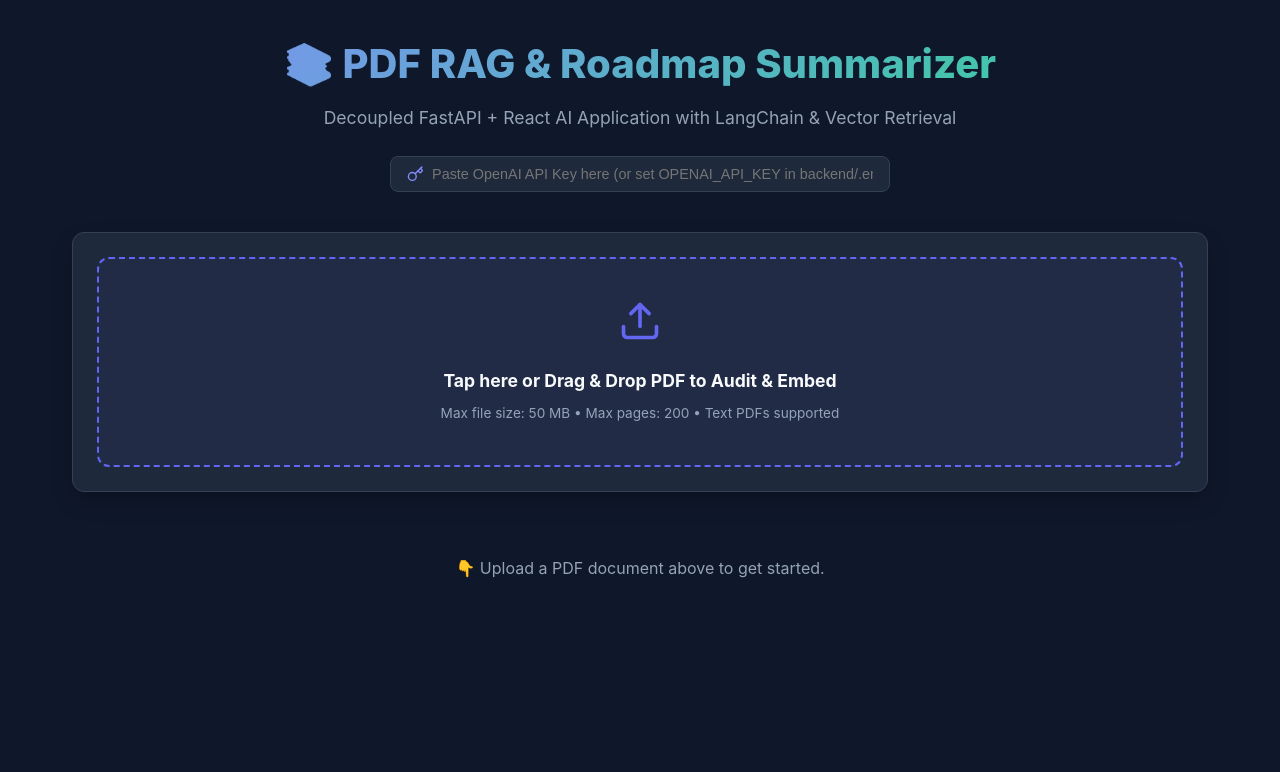
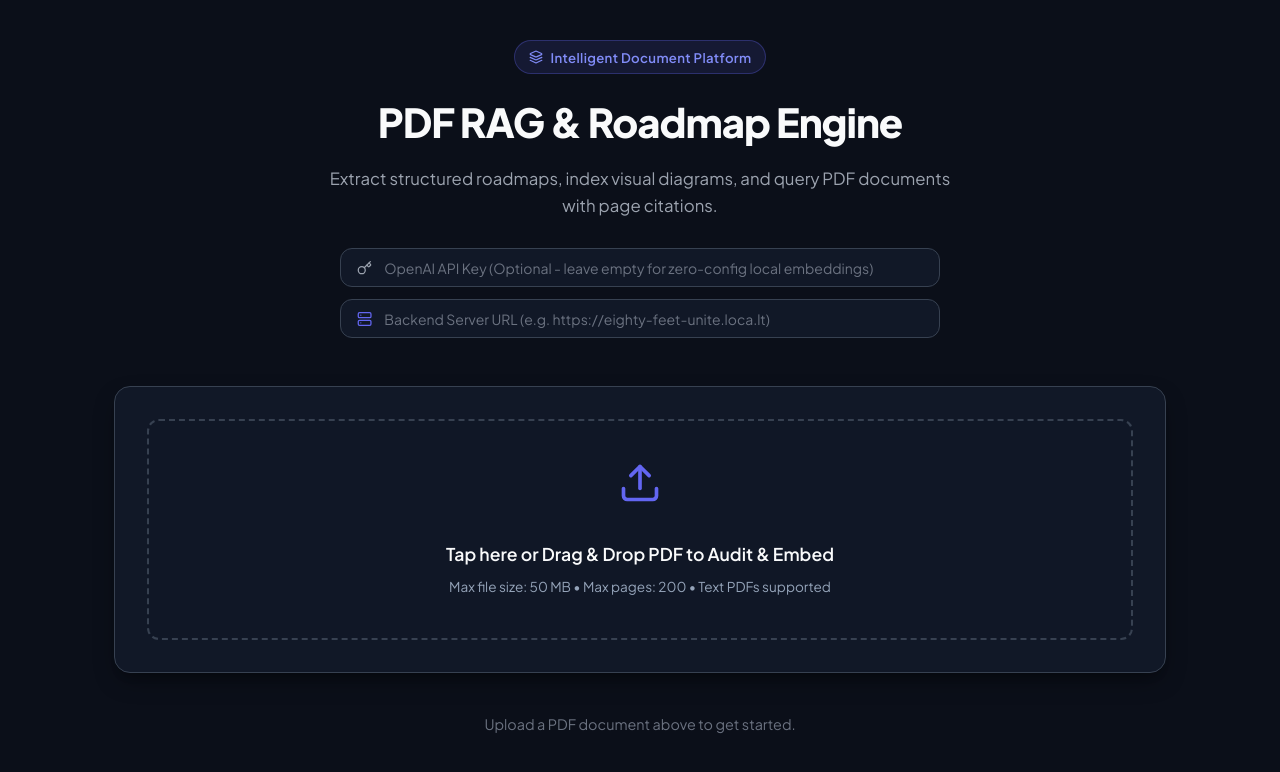
Before and after one commit to Shubham200020/pdf-rag-summarizer, a React (Vite) app in the folder frontend/: page / in a window 1280 px wide. Shown: the top 772 px of the page. Built offline with nearby package versions, Linux system fonts and the light colour scheme.

Commit message:
Redesign UI/UX with modern SaaS typography, clean dark slate palette, and crisp layout

```diff
--- a/frontend/src/App.jsx
+++ b/frontend/src/App.jsx
@@ -1,73 +1,94 @@
-import React, { useState } from 'react';
+import React, { useState, useEffect } from 'react';
 import PdfUploader from './components/PdfUploader';
 import SummaryRoadmapView from './components/SummaryRoadmapView';
 import RagChat from './components/RagChat';
-import { Key } from 'lucide-react';
+import { FileText, MessageSquare, Key, Server, Sparkles, Layers } from 'lucide-react';
 
 export default function App() {
+  const [apiKey, setApiKey] = useState(localStorage.getItem('openai_api_key') || '');
+  const [backendUrl, setBackendUrl] = useState(localStorage.getItem('custom_backend_url') || '');
+  const [activeDocument, setActiveDocument] = useState(null);
   const [activeTab, setActiveTab] = useState('summary');
-  const [uploadedPdf, setUploadedPdf] = useState(null);
-  const [apiKey, setApiKey] = useState('');
+
+  useEffect(() => {
+    localStorage.setItem('openai_api_key', apiKey);
+  }, [apiKey]);
+
+  const handleBackendUrlChange = (e) => {
+    const val = e.target.value;
+    setBackendUrl(val);
+    if (val) {
+      localStorage.setItem('custom_backend_url', val);
+    } else {
+      localStorage.removeItem('custom_backend_url');
+    }
+  };
 
   return (
     <div className="app-container">
       <header className="header">
-        <h1>📚 PDF RAG & Roadmap Summarizer</h1>
-        <p>Decoupled FastAPI + React AI Application with LangChain & Vector Retrieval</p>
+        <div className="brand-badge">
+          <Layers size={14} /> Intelligent Document Platform
+        </div>
+        <h1>PDF RAG & Roadmap Engine</h1>
+        <p>Extract structured roadmaps, index visual diagrams, and query PDF documents with page citations.</p>
 
-        {/* OpenAI API Key Setting */}
-        <div style={{ maxWidth: '500px', margin: '1.5rem auto 0', display: 'flex', alignItems: 'center', gap: '0.5rem', background: '#1e293b', padding: '0.5rem 1rem', borderRadius: '8px', border: '1px solid #334155' }}>
-          <Key size={18} style={{ color: '#818cf8' }} />
+        {/* Configurations */}
+        <div className="config-bar">
+          <div className="input-container">
+            <Key size={16} style={{ color: '#9ca3af', marginRight: '0.75rem' }} />
             <input
               type="password"
-            placeholder="Paste OpenAI API Key here (or set OPENAI_API_KEY in backend/.env)"
+              placeholder="OpenAI API Key (Optional - leave empty for zero-config local embeddings)"
               value={apiKey}
               onChange={(e) => setApiKey(e.target.value)}
-            style={{ background: 'none', border: 'none', color: '#fff', width: '100%', outline: 'none', fontSize: '0.9rem' }}
             />
+          </div>
+
+          <div className="input-container">
+            <Server size={16} style={{ color: '#6366f1', marginRight: '0.75rem' }} />
+            <input
+              type="text"
+              placeholder="Backend Server URL (e.g. https://eighty-feet-unite.loca.lt)"
+              value={backendUrl}
+              onChange={handleBackendUrlChange}
+            />
+          </div>
         </div>
       </header>
 
-      {/* PDF Upload Section */}
-      <PdfUploader apiKey={apiKey} onPdfUploaded={(info) => setUploadedPdf(info)} />
+      <main>
+        <PdfUploader apiKey={apiKey} onPdfUploaded={(doc) => setActiveDocument(doc)} />
 
-      {/* Tabbed Navigation */}
-      {uploadedPdf ? (
-        <>
+        {activeDocument ? (
+          <div style={{ marginTop: '2rem' }}>
             <div className="tabs-header">
               <button
                 className={`tab-btn ${activeTab === 'summary' ? 'active' : ''}`}
                 onClick={() => setActiveTab('summary')}
               >
-              📝 Summary & Roadmap
+                <Sparkles size={16} /> Summary & Roadmap
               </button>
               <button
                 className={`tab-btn ${activeTab === 'chat' ? 'active' : ''}`}
                 onClick={() => setActiveTab('chat')}
               >
-              💬 Conversational RAG Chat
+                <MessageSquare size={16} /> Conversational RAG Q&A
               </button>
             </div>
 
-          {activeTab === 'summary' && (
-            <SummaryRoadmapView
-              documentId={uploadedPdf.document_id}
-              apiKey={apiKey}
-            />
+            {activeTab === 'summary' ? (
+              <SummaryRoadmapView documentId={activeDocument.document_id} apiKey={apiKey} />
+            ) : (
+              <RagChat documentId={activeDocument.document_id} apiKey={apiKey} />
             )}
-
-          {activeTab === 'chat' && (
-            <RagChat
-              documentId={uploadedPdf.document_id}
-              apiKey={apiKey}
-            />
-          )}
-        </>
+          </div>
         ) : (
-        <div style={{ textAlign: 'center', padding: '2rem', color: '#94a3b8' }}>
-          <p>👇 Upload a PDF document above to get started.</p>
+          <div style={{ textAlign: 'center', marginTop: '2.5rem', color: '#6b7280', fontSize: '0.9rem' }}>
+            <p>Upload a PDF document above to get started.</p>
           </div>
         )}
+      </main>
     </div>
   );
 }
--- a/frontend/src/index.css
+++ b/frontend/src/index.css
@@ -1,14 +1,32 @@
+@import url('https://fonts.googleapis.com/css2?family=Plus+Jakarta+Sans:wght@400;500;600;700;800&family=JetBrains+Mono:wght@400;500&display=swap');
+
 :root {
-  --bg-dark: #0f172a;
-  --bg-card: #1e293b;
-  --bg-hover: #334155;
-  --text-main: #f8fafc;
-  --text-muted: #94a3b8;
-  --accent-primary: #6366f1;
-  --accent-success: #10b981;
-  --accent-warning: #f59e0b;
-  --border-color: #334155;
-  --radius-lg: 12px;
+  --bg-slate: #0b0f19;
+  --bg-surface: #111827;
+  --bg-card: #1f2937;
+  --bg-input: #111827;
+  --border-subtle: #374151;
+  --border-glow: #4f46e5;
+
+  --text-heading: #f9fafb;
+  --text-body: #e5e7eb;
+  --text-muted: #9ca3af;
+
+  --brand-primary: #6366f1;
+  --brand-hover: #4f46e5;
+  --brand-accent: #3b82f6;
+
+  --status-success: #10b981;
+  --status-error: #ef4444;
+  --status-warning: #f59e0b;
+
+  --radius-sm: 8px;
+  --radius-md: 12px;
+  --radius-lg: 16px;
+
+  --shadow-sm: 0 1px 2px 0 rgba(0, 0, 0, 0.05);
+  --shadow-md: 0 4px 6px -1px rgba(0, 0, 0, 0.2), 0 2px 4px -1px rgba(0, 0, 0, 0.1);
+  --shadow-lg: 0 10px 25px -5px rgba(0, 0, 0, 0.4), 0 8px 10px -6px rgba(0, 0, 0, 0.2);
 }
 
 * {
@@ -18,160 +36,201 @@
 }
 
 body {
-  font-family: 'Inter', system-ui, -apple-system, sans-serif;
-  background-color: var(--bg-dark);
-  color: var(--text-main);
+  font-family: 'Plus Jakarta Sans', -apple-system, BlinkMacSystemFont, "Segoe UI", Roboto, sans-serif;
+  background-color: var(--bg-slate);
+  color: var(--text-body);
   line-height: 1.6;
+  -webkit-font-smoothing: antialiased;
+  -moz-osx-font-smoothing: grayscale;
 }
 
 .app-container {
-  max-width: 1200px;
+  max-width: 1100px;
   margin: 0 auto;
-  padding: 2rem;
+  padding: 2.5rem 1.5rem;
 }
 
+/* Professional Header */
 .header {
   text-align: center;
-  margin-bottom: 2.5rem;
+  margin-bottom: 3rem;
+}
+
+.brand-badge {
+  display: inline-flex;
+  align-items: center;
+  gap: 0.5rem;
+  padding: 0.35rem 0.85rem;
+  background: rgba(99, 102, 241, 0.12);
+  border: 1px solid rgba(99, 102, 241, 0.3);
+  border-radius: 9999px;
+  color: #818cf8;
+  font-size: 0.825rem;
+  font-weight: 600;
+  letter-spacing: 0.025em;
+  margin-bottom: 1rem;
 }
 
 .header h1 {
   font-size: 2.5rem;
   font-weight: 800;
-  background: linear-gradient(135deg, #818cf8 0%, #34d399 100%);
-  -webkit-background-clip: text;
-  -webkit-text-fill-color: transparent;
-  margin-bottom: 0.5rem;
+  color: var(--text-heading);
+  letter-spacing: -0.025em;
+  margin-bottom: 0.75rem;
 }
 
 .header p {
   color: var(--text-muted);
-  font-size: 1.1rem;
+  font-size: 1.05rem;
+  max-width: 640px;
+  margin: 0 auto;
 }
 
+/* Config Toolbar */
+.config-bar {
+  max-width: 600px;
+  margin: 1.75rem auto 0;
+  display: flex;
+  flex-direction: column;
+  gap: 0.75rem;
+}
+
+.input-container {
+  display: flex;
+  align-items: center;
+  background-color: var(--bg-surface);
+  border: 1px solid var(--border-subtle);
+  border-radius: var(--radius-md);
+  padding: 0.6rem 1rem;
+  transition: all 0.2s ease;
+}
+
+.input-container:focus-within {
+  border-color: var(--brand-primary);
+  box-shadow: 0 0 0 3px rgba(99, 102, 241, 0.15);
+}
+
+.input-container input {
+  background: transparent;
+  border: none;
+  color: var(--text-heading);
+  width: 100%;
+  outline: none;
+  font-size: 0.875rem;
+  font-family: inherit;
+}
+
+.input-container input::placeholder {
+  color: #6b7280;
+}
+
+/* Card Containers */
 .card {
-  background-color: var(--bg-card);
-  border: 1px solid var(--border-color);
+  background-color: var(--bg-surface);
+  border: 1px solid var(--border-subtle);
   border-radius: var(--radius-lg);
-  padding: 1.5rem;
-  box-shadow: 0 10px 25px -5px rgba(0, 0, 0, 0.3);
+  padding: 2rem;
+  box-shadow: var(--shadow-lg);
   margin-bottom: 2rem;
 }
 
+/* Clean Dropzone */
+.dropzone {
+  border: 2px dashed var(--border-subtle);
+  border-radius: var(--radius-md);
+  padding: 3rem 1.5rem;
+  text-align: center;
+  background: rgba(17, 24, 39, 0.6);
+  cursor: pointer;
+  transition: all 0.25s cubic-bezier(0.4, 0, 0.2, 1);
+}
+
+.dropzone:hover {
+  border-color: var(--brand-primary);
+  background: rgba(99, 102, 241, 0.04);
+}
+
+.dropzone h3 {
+  color: var(--text-heading);
+  font-size: 1.1rem;
+  font-weight: 600;
+  margin-top: 0.75rem;
+}
+
+.dropzone p {
+  color: var(--text-muted);
+  font-size: 0.875rem;
+  margin-top: 0.35rem;
+}
+
+/* Tab Navigation */
 .tabs-header {
   display: flex;
-  gap: 1rem;
-  border-bottom: 2px solid var(--border-color);
-  margin-bottom: 1.5rem;
+  gap: 0.5rem;
+  background-color: var(--bg-surface);
+  padding: 0.35rem;
+  border-radius: var(--radius-md);
+  border: 1px solid var(--border-subtle);
+  margin-bottom: 1.75rem;
 }
 
 .tab-btn {
-  background: none;
+  flex: 1;
+  background: transparent;
   border: none;
   color: var(--text-muted);
-  font-size: 1rem;
+  font-size: 0.9rem;
   font-weight: 600;
-  padding: 0.75rem 1.25rem;
+  padding: 0.7rem 1rem;
+  border-radius: var(--radius-sm);
   cursor: pointer;
-  border-bottom: 3px solid transparent;
+  display: flex;
+  align-items: center;
+  justify-content: center;
+  gap: 0.5rem;
   transition: all 0.2s ease;
 }
 
 .tab-btn.active {
-  color: var(--accent-primary);
-  border-bottom-color: var(--accent-primary);
+  background-color: var(--bg-card);
+  color: var(--text-heading);
+  box-shadow: var(--shadow-sm);
 }
 
 .tab-btn:hover:not(.active) {
-  color: var(--text-main);
+  color: var(--text-heading);
 }
 
-.dropzone {
-  border: 2px dashed var(--accent-primary);
-  border-radius: var(--radius-lg);
-  padding: 3rem;
-  text-align: center;
-  background: rgba(99, 102, 241, 0.05);
-  cursor: pointer;
-  transition: all 0.3s ease;
-}
-
-.dropzone:hover {
-  background: rgba(99, 102, 241, 0.1);
-}
-
+/* Standard Buttons */
 .btn {
-  background-color: var(--accent-primary);
-  color: white;
+  background-color: var(--brand-primary);
+  color: #ffffff;
   border: none;
-  padding: 0.75rem 1.5rem;
-  border-radius: 8px;
+  padding: 0.7rem 1.4rem;
+  border-radius: var(--radius-sm);
+  font-size: 0.9rem;
   font-weight: 600;
   cursor: pointer;
   display: inline-flex;
   align-items: center;
   gap: 0.5rem;
-  transition: background 0.2s ease;
+  transition: all 0.2s ease;
 }
 
 .btn:hover {
-  opacity: 0.9;
+  background-color: var(--brand-hover);
 }
 
 .btn:disabled {
-  opacity: 0.5;
+  opacity: 0.6;
   cursor: not-allowed;
 }
 
-.input-field {
-  width: 100%;
-  padding: 0.75rem 1rem;
-  background-color: var(--bg-hover);
-  border: 1px solid var(--border-color);
-  border-radius: 8px;
-  color: white;
-  font-size: 1rem;
-  outline: none;
+/* Code & Markdown Formatting */
+code {
+  font-family: 'JetBrains Mono', monospace;
+  font-size: 0.85em;
+  background: rgba(31, 41, 55, 0.8);
+  padding: 0.2em 0.4em;
+  border-radius: 4px;
 }
-
-.input-field:focus {
-  border-color: var(--accent-primary);
-}
-
-.chat-box {
-  display: flex;
-  flex-direction: column;
-  gap: 1rem;
-  max-height: 500px;
-  overflow-y: auto;
-  margin-bottom: 1rem;
-  padding-right: 0.5rem;
-}
-
-.chat-message {
-  padding: 1rem;
-  border-radius: 10px;
-  max-width: 85%;
-}
-
-.chat-message.user {
-  align-self: flex-end;
-  background-color: var(--accent-primary);
-  color: white;
-}
-
-.chat-message.assistant {
-  align-self: flex-start;
-  background-color: var(--bg-hover);
-  border: 1px solid var(--border-color);
-}
-
-.citation-badge {
-  background: rgba(16, 185, 129, 0.15);
-  color: var(--accent-success);
-  font-size: 0.85rem;
-  padding: 0.25rem 0.5rem;
-  border-radius: 4px;
-  margin-top: 0.5rem;
-  display: inline-block;
-}
```
Lines whose indentation alone changed are shown as unchanged.
